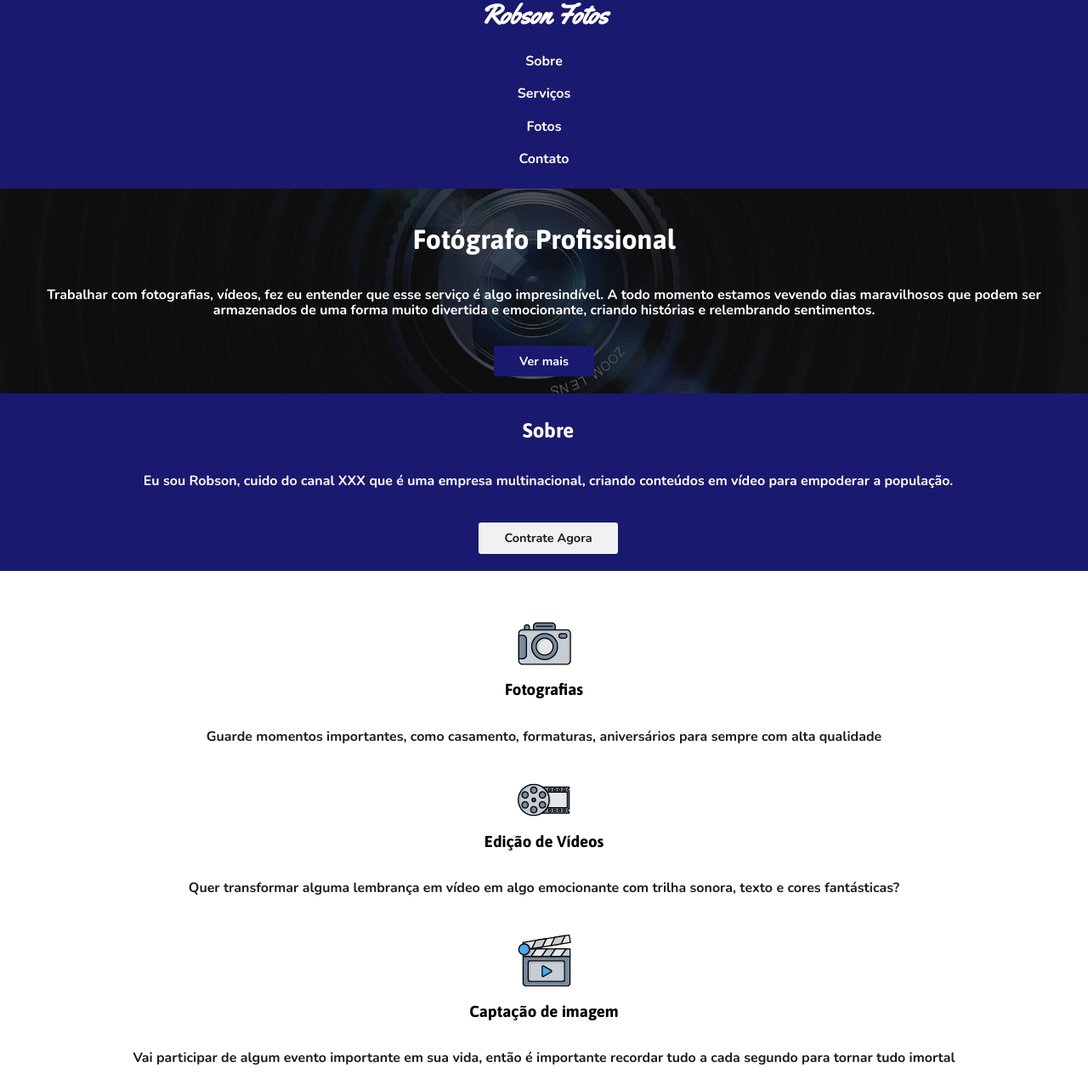
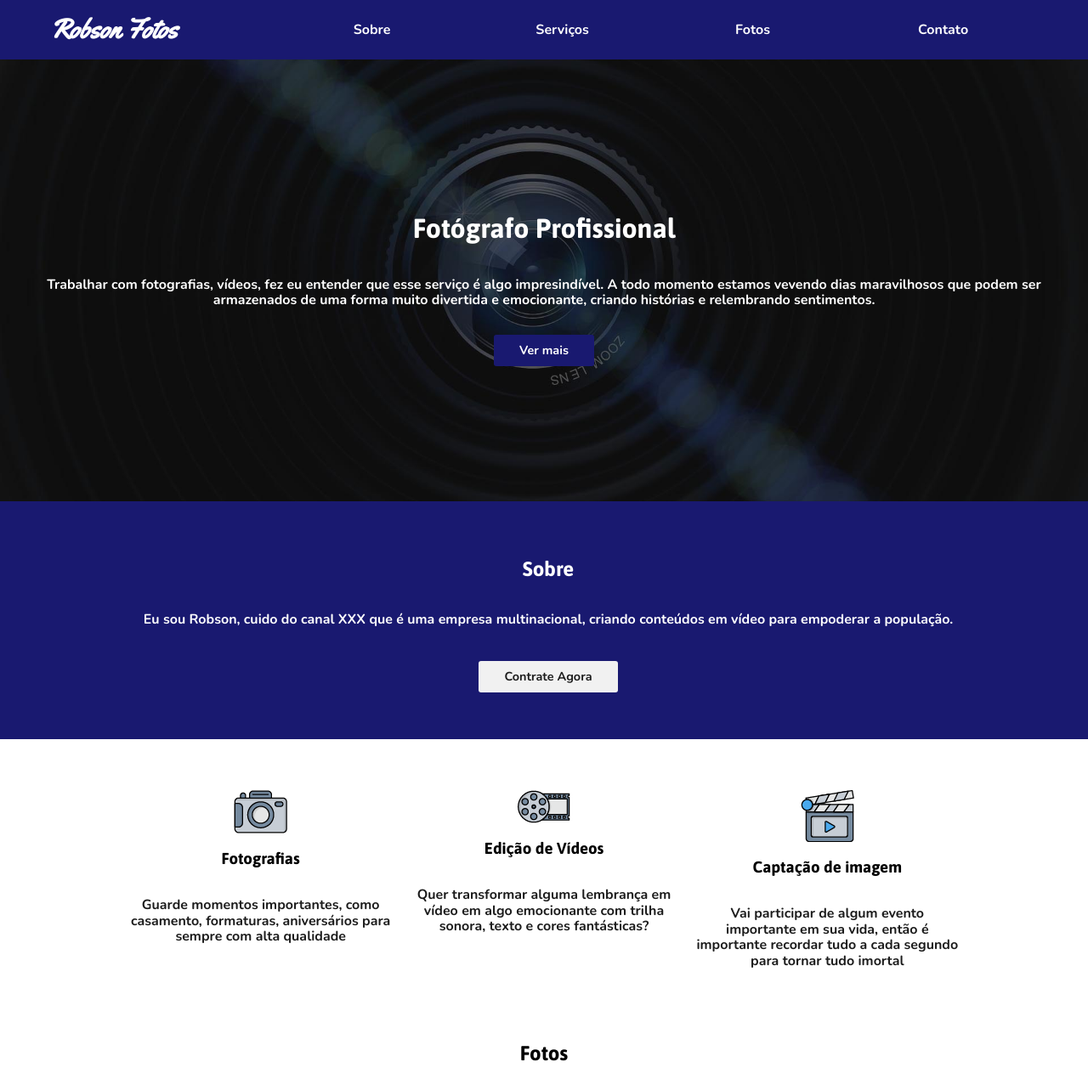
Before and after one commit to robsonshockwave/masterclass-responsividade, a plain HTML site: page index.html in a window 1280 px wide. Shown: the top 1270 px of the page at 85% size. Drawn offline with nearby package versions, Linux system fonts and the light colour scheme.

Commit message:
responsividade terminada

```diff
--- a/css/style.css
+++ b/css/style.css
@@ -158,3 +158,80 @@ footer a {
     text-decoration: none;
     color: #00ffff;
 }
+
+/*  Deixando responsivo */
+@media screen and (min-width: 768px) {
+
+    /* Navegação */
+    nav {
+        flex-direction: row;
+        justify-content: space-around;
+    }
+
+    nav ul {
+        flex-direction: row;
+        width: 70%;
+    }
+
+    /* Cabeçalho */
+    header {
+        height: 600px;
+        height: 60vh;
+        justify-content: center;
+    }
+
+    /* Sobre */
+    #sobre {
+        height: 250px;
+        height: 30vh;
+        justify-content: center;
+        min-height: 250px;
+    }
+
+    /* Serviços */
+    #servicos {
+        flex-direction: row;
+        flex-wrap: wrap;
+        align-items: flex-start;
+        max-width: 1000px;
+        margin: 0 auto;
+    }
+
+    #servicos h2 {
+        text-align: center;
+        width: 100%;
+    }
+
+    #servicos div {
+        flex-grow: 1;
+        flex-basis: 150px;
+        padding: 0 10px;
+    }
+
+    /* Fotos */
+    #fotos {
+        flex-direction: row;
+        flex-wrap: wrap;
+    }
+
+    #fotos h2 {
+        width: 100%;
+        text-align: center;
+    }
+
+    #fotos img {
+        width: 33.3333333%;
+    }
+
+    #contato {
+        flex-direction: row;
+        flex-wrap: wrap;
+        justify-content: space-around;
+        max-width: 500px;
+        margin: 0 auto;
+    }
+
+    #contato h2, #contato p {
+        width: 100%;
+    }
+}
```
